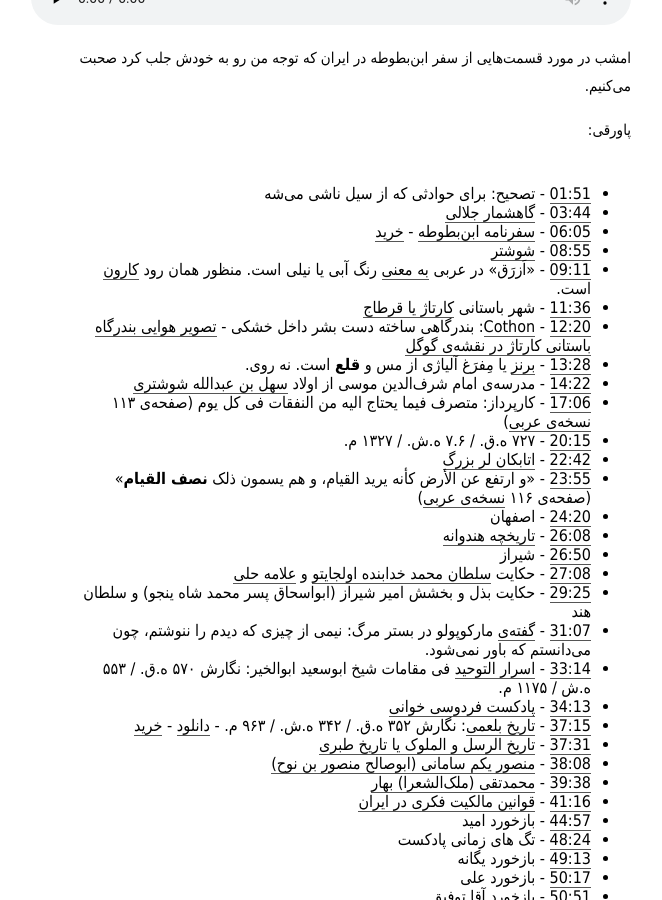
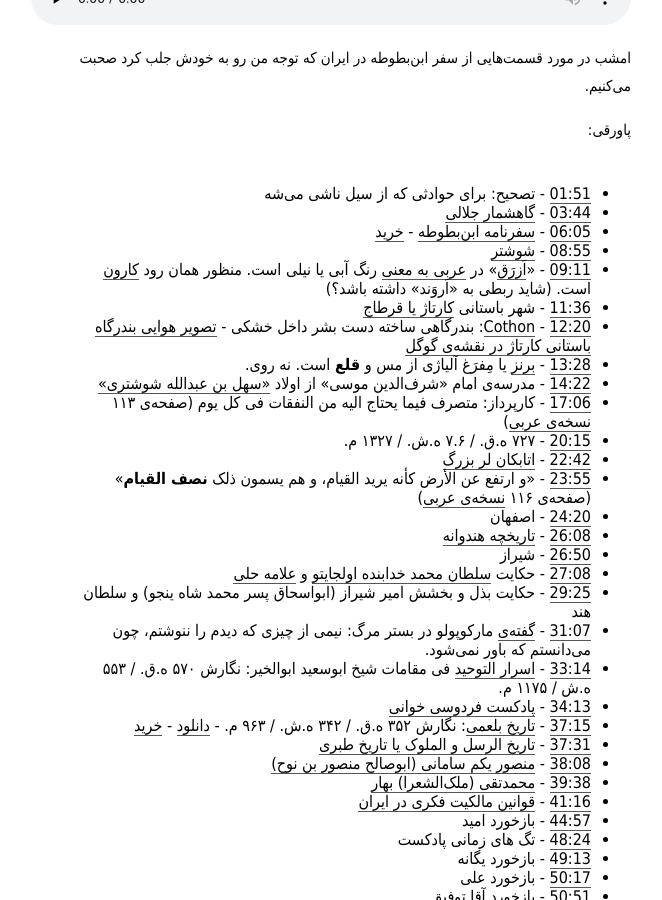
Before and after one commit to mohsend/mehsen.ir, a Jekyll site: the page built from _posts/2019-04-09-shabane-007.md, in a window 1280 px wide and 900 px high, scrolled down 935 px. Shown: the whole window, without its empty margins (309-971 px from the left). Built offline with Jekyll 4.4.1, drawn with Linux system fonts in a browser that asks for light colours; some web fonts are replaced.

Commit message:
Add more to a footnote

```diff
--- a/_posts/2019-04-09-shabane-007.md
+++ b/_posts/2019-04-09-shabane-007.md
@@ -31,11 +31,11 @@ podcast:
 * 03:44 - [گاهشمار جلالی](https://fa.wikipedia.org/wiki/%DA%AF%D8%A7%D9%87%E2%80%8C%D8%B4%D9%85%D8%A7%D8%B1%DB%8C_%D8%AC%D9%84%D8%A7%D9%84%DB%8C)
 * 06:05 - [سفرنامه ابن‌بطوطه](https://fa.wikipedia.org/wiki/%D8%B3%D9%81%D8%B1%D9%86%D8%A7%D9%85%D9%87_%D8%A7%D8%A8%D9%86_%D8%A8%D8%B7%D9%88%D8%B7%D9%87) - [خرید](http://mehsen.ir/buy/rihla)
 * 08:55 - [شوشتر](https://fa.wikipedia.org/wiki/%D8%B4%D9%88%D8%B4%D8%AA%D8%B1)
-* 09:11 - «اَزرَق» در عربی [به معنی](https://www.almaany.com/fa/dict/ar-fa/%D8%A3%D8%B2%D8%B1%D9%82/) رنگ آبی یا نیلی است. منظور همان رود [کارون](https://fa.wikipedia.org/wiki/%DA%A9%D8%A7%D8%B1%D9%88%D9%86) است.
+* 09:11 - «[اَزرَق](https://www.vajje.com/en/search?query=%D8%A7%D8%B2%D8%B1%D9%82)» در [عربی به معنی](https://www.almaany.com/fa/dict/ar-fa/%D8%A3%D8%B2%D8%B1%D9%82/) رنگ آبی یا نیلی است. منظور همان رود [کارون](https://fa.wikipedia.org/wiki/%DA%A9%D8%A7%D8%B1%D9%88%D9%86) است. (شاید ربطی به «اَروَند» داشته باشد؟)
 * 11:36 - شهر باستانی [کارتاژ یا قرطاج](https://fa.wikipedia.org/wiki/%DA%A9%D8%A7%D8%B1%D8%AA%D8%A7%DA%98)
 * 12:20 - [Cothon](https://en.wikipedia.org/wiki/Cothon): بندرگاهی ساخته دست بشر داخل خشکی - [تصویر هوایی بندرگاه باستانی کارتاژ در نقشه‌ی گوگل](https://goo.gl/maps/mRhKNS7oWyB2)
 * 13:28 - [برنز](https://fa.wikipedia.org/wiki/%D8%A8%D8%B1%D9%86%D8%B2) یا مِفرَغ آلیاژی از مس و **قلع** است. نه روی.
-* 14:22 - مدرسه‌ی امام شرف‌الدین موسی از اولاد [سهل بن عبدالله شوشتری](https://fa.wikipedia.org/wiki/%D8%B3%D9%87%D9%84_%D8%AA%D8%B3%D8%AA%D8%B1%DB%8C)
+* 14:22 - مدرسه‌ی امام «شرف‌الدین موسی» از اولاد [«سهل بن عبدالله شوشتری»](https://fa.wikipedia.org/wiki/%D8%B3%D9%87%D9%84_%D8%AA%D8%B3%D8%AA%D8%B1%DB%8C)
 * 17:06 - کارپرداز: متصرف فیما یحتاج الیه من النفقات فی کل یوم (صفحه‌ی ۱۱۳ [نسخه‌ی عربی](https://archive.org/stream/IbnBattutaRahlahPart1MisrI001261/Ibn%20Battuta%20Rahla%20complete%20Arabic%201%20001096-www.al-mostafa.com%20%281%29))
 * 20:15 - ۷۲۷ ه.ق. / ۷.۶ ه.ش. / ۱۳۲۷ م.
 * 22:42 - [اتابکان لر بزرگ](https://fa.wikipedia.org/wiki/%D8%A7%D8%AA%D8%A7%D8%A8%DA%A9%D8%A7%D9%86_%D9%84%D8%B1_%D8%A8%D8%B2%D8%B1%DA%AF)
```
